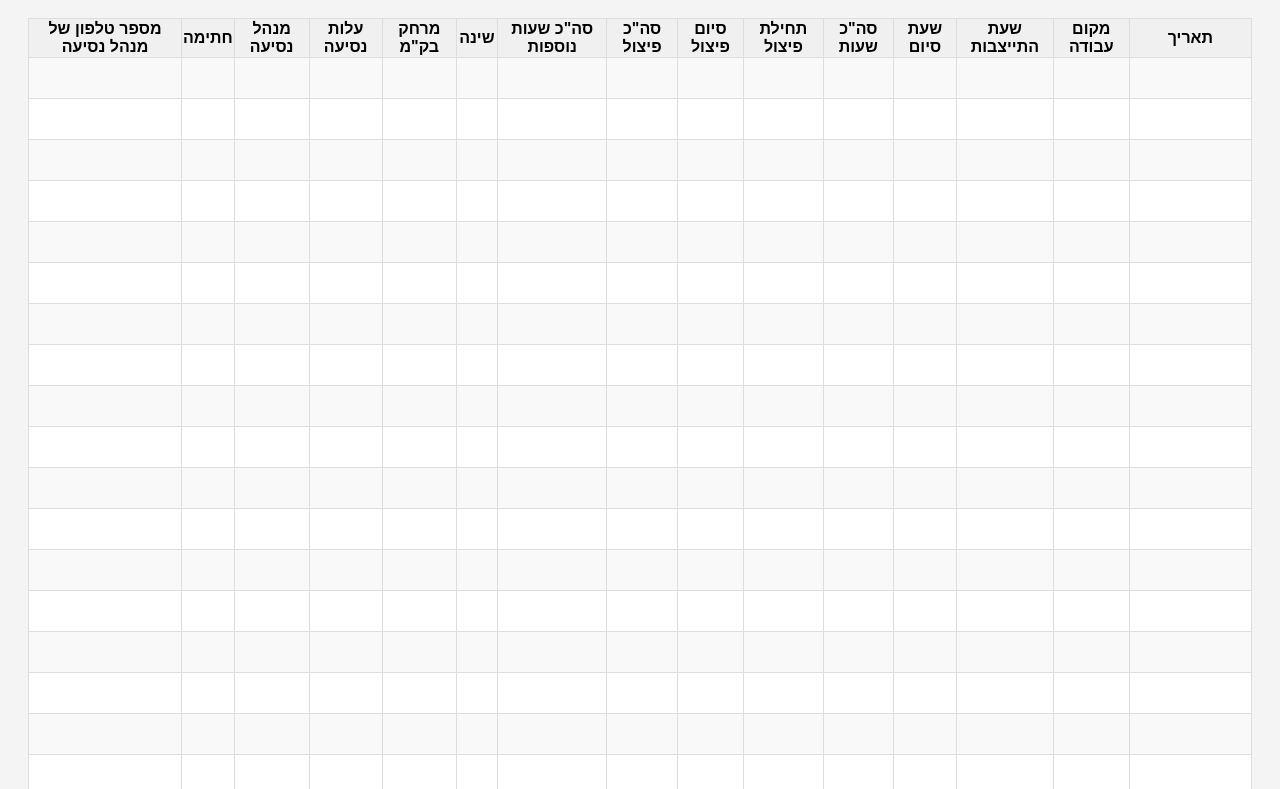
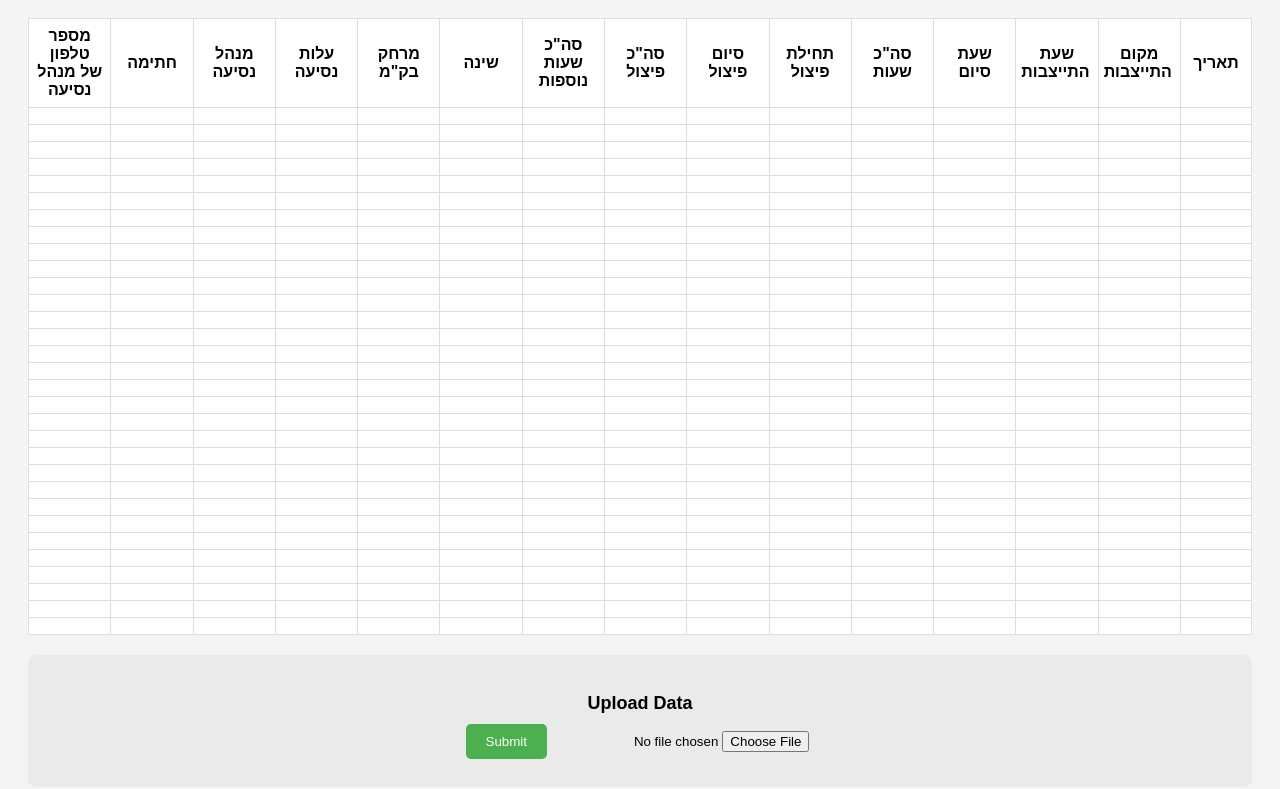
Before and after one commit to MrDanNudel/work-timesheet, a plain HTML site: page Hebrew.html in a window 1280 px wide. Shown: the part 107-896 px from the top of the page. Drawn offline with Linux system fonts and the light colour scheme.

Commit message:
updated version

```diff
--- a/Hebrew.html
+++ b/Hebrew.html
@@ -27,7 +27,7 @@
       <thead>
         <tr>
           <th class="date">תאריך</th>
-          <th class="work-location">מקום עבודה</th>
+          <th class="work-location">מקום התייצבות</th>
           <th class="start-time">שעת התייצבות</th>
           <th class="end-time">שעת סיום</th>
           <th class="total-hours">סה"כ שעות</th>
@@ -44,13 +44,11 @@
         </tr>
       </thead>
       <tbody>
-        <!-- 31 rows for the work log -->
         <script>
           for (let i = 1; i <= 31; i++) {
             document.write(`<tr>`);
             for (let j = 0; j < 15; j++) {
-              <!-- Increased the number of columns to include manager-phone -->
-              document.write(`<td class="empty"></td>`); // Empty cells for each day
+              document.write(`<td class="empty"></td>`);
             }
             document.write(`</tr>`);
           }
--- a/script.js
+++ b/script.js
@@ -19,24 +19,57 @@ document.getElementById("submit-button").addEventListener("click", function () {
       if (key && value) data[key.trim()] = value.trim();
     });
 
-    // Alert to check if data is loaded correctly
-    alert(
-      "File Loaded Successfully! Here's the first key-value pair: " +
-        Object.entries(data)[0]
-    );
-
     // Log the parsed data for debugging
     console.log("Parsed data:", data);
+
+    // Mapping the keys from the text file to the class names of the <td> elements
+    const keyToClassNameMap = {
+      "מקום התייצבות": "work-location",
+      "שעת התייצבות": "start-time",
+      "שעת סיום": "end-time",
+      "סהכ שעות": "total-hours",
+      "תחילת פיצול": "split-start",
+      "סיום פיצול": "split-end",
+      'סה"כ פיצול': "total-split",
+      'סה"כ שעות נוספות': "total-overtime",
+      שינה: "sleep",
+      'מרחק בק"מ': "distance",
+      "עלות נסיעה": "travel-cost",
+      "מנהל נסיעה": "travel-manager",
+      חתימה: "signature",
+      "מספר טלפון של מנהל נסיעה": "manager-phone",
+    };
 
     // Fill the table cells based on the data
     document.querySelectorAll("tr").forEach((row, index) => {
       if (index > 0) {
-        // skip header row
+        // Skip the header row
         row.querySelectorAll("td").forEach((td) => {
-          const key = td.className; // Get the class name of the td
-          if (data[key]) {
-            console.log(`Setting ${key} to ${data[key]}`); // Debugging: Show which data is being added
+          // Skip cells with the "empty" class
+          if (td.classList.contains("empty")) return;
+
+          const className = td.className;
+
+          // Skip the date column (תאריך) as it is hardcoded
+          if (className === "date") {
+            td.textContent = index; // Set text content to 1 through 31
+            return;
+          }
+
+          // Find the key that corresponds to the class name of the <td>
+          const key = Object.keys(keyToClassNameMap).find(
+            (k) => keyToClassNameMap[k] === className
+          );
+
+          // Debugging: Log the className and the key to see if they're being matched correctly
+          console.log(`Checking className: ${className}, key: ${key}`);
+
+          // Check if a key was found and if data exists for that key
+          if (key && data[key]) {
+            console.log(`Setting ${className} to ${data[key]}`); // Debugging: Show which data is being added
             td.innerHTML = data[key]; // Assign the value from data
+          } else {
+            console.log(`No match for class: ${className}, key: ${key}`);
           }
         });
       }
@@ -50,11 +83,3 @@ document.getElementById("submit-button").addEventListener("click", function () {
   // Read the file as text
   reader.readAsText(file);
 });
-
-// Hardcode the dates 1-31 for the "תאריך" column
-document.addEventListener("DOMContentLoaded", () => {
-  const dateCells = document.querySelectorAll("td.date");
-  dateCells.forEach((td, index) => {
-    td.textContent = index + 1; // Set text content to 1 through 31
-  });
-});
--- a/styles.css
+++ b/styles.css
@@ -10,37 +10,61 @@ table {
   border-collapse: collapse;
   margin-bottom: 20px;
   background-color: #ffffff;
+  table-layout: fixed; /* Ensure fixed table layout for better column distribution */
 }
 
-/* Increase the height of each <td> by doubling its current padding */
+/* Adjust the width for each column */
+th,
 td {
-  padding: 20px; /* Adjusted padding to make each <td> taller */
+  border: 1px solid #ddd;
+  text-align: center;
+  padding: 8px; /* Reduced padding for better column fit */
+}
+
+td {
+  width: 6%; /* Adjust the width for each <td> to make it smaller */
+}
+
+th.date,
+td.date {
+  width: 5%; /* Adjusted width for date column */
+}
+
+th.work-location,
+td.work-location,
+th.start-time,
+td.start-time,
+th.end-time,
+td.end-time,
+th.total-hours,
+td.total-hours,
+th.split-start,
+td.split-start,
+th.split-end,
+td.split-end,
+th.total-split,
+td.total-split,
+th.total-overtime,
+td.total-overtime,
+th.sleep,
+td.sleep,
+th.distance,
+td.distance,
+th.travel-cost,
+td.travel-cost,
+th.travel-manager,
+td.travel-manager,
+th.signature,
+td.signature,
+th.manager-phone,
+td.manager-phone {
+  width: 6%; /* Adjusting other columns to have the same smaller width */
 }
 
 /* For the header table */
 #header-table th,
 #header-table td {
   padding: 10px; /* Optional: Ensure the header table padding stays consistent */
-}
-
-/* Ensure that the first column (תאריך) is still properly aligned */
-th.date,
-td.date {
-  width: 10%; /* Adjust the width for the date column */
-}
-
-th,
-td {
-  border: 1px solid #ddd;
-  text-align: center;
-}
-
-th {
-  background-color: #f0f0f0;
-}
-
-tr:nth-child(even) {
-  background-color: #f9f9f9;
 }
 
 /* Resize the logo image */
@@ -56,6 +80,8 @@ tr:nth-child(even) {
   background-color: #eaeaea;
   border-radius: 8px;
   text-align: center;
+  width: 100%;
+  box-sizing: border-box;
 }
 
 #upload-section h3 {
```
Also changed, not shown: data.txt.
